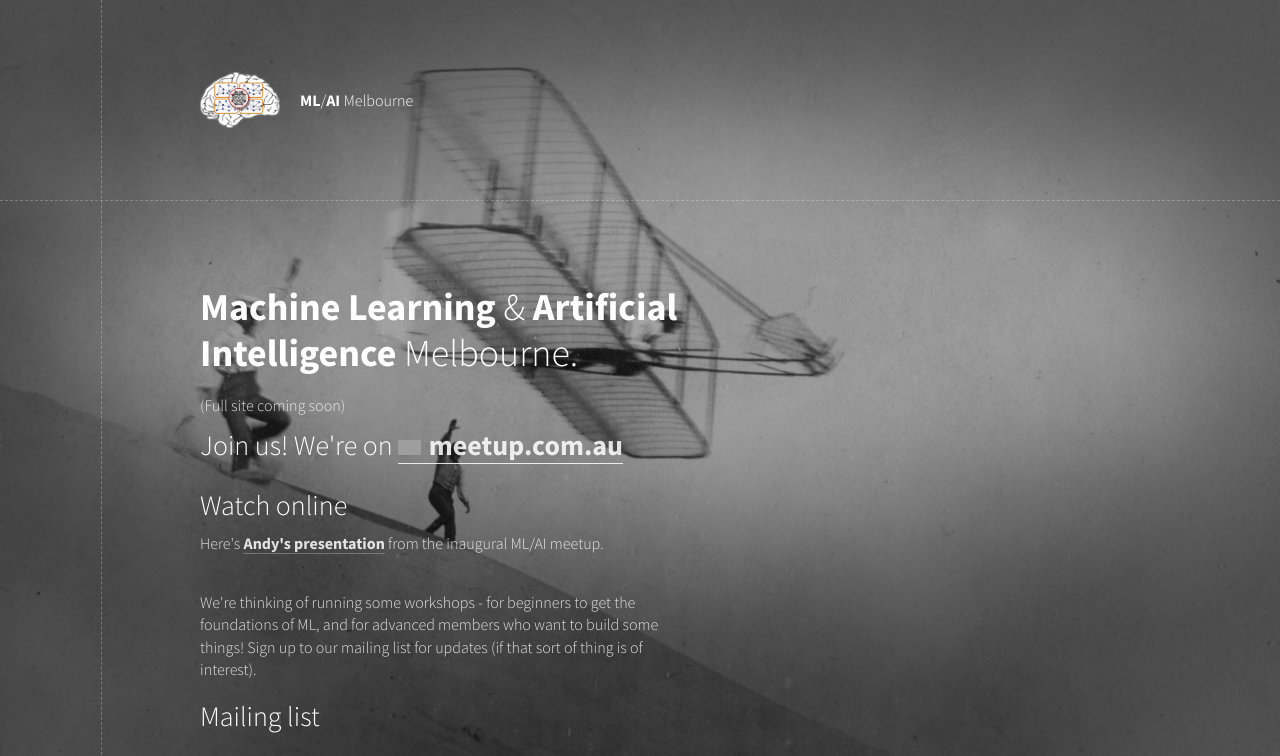
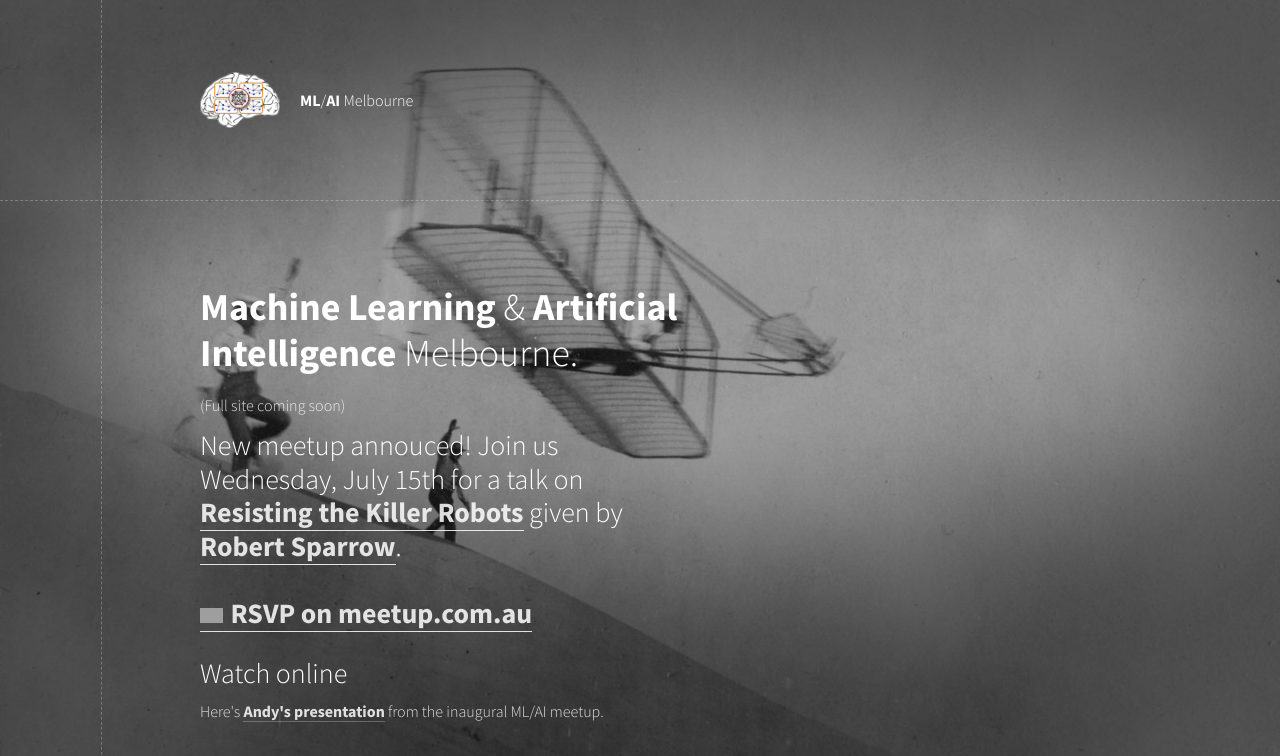
Before and after one commit to andykitchen/mlai, a plain HTML site: page index.html in a window 1280 px wide. Shown: the top 756 px of the page. Drawn offline with nearby package versions, Linux system fonts and the light colour scheme; grey boxes are pictures that could not be loaded; a script that the page names is missing.

Commit message:
Update index with new meetup info

```diff
--- a/index.html
+++ b/index.html
@@ -51,10 +51,11 @@
                         <br>&nbsp;
                         <br>
                         <h2>
-                            Join us! We're on
-                            <a href="http://www.meetup.com/Machine-Learning-AI-Meetup/" target="_blank">
+                            New meetup annouced! Join us Wednesday, July 15th for a talk on  <a href="http://www.meetup.com/Machine-Learning-AI-Meetup/events/223505006/" target="_blank"><strong>Resisting the Killer Robots</strong></a> given by <a href="http://profiles.arts.monash.edu.au/rob-sparrow/" target="_blank">Robert Sparrow</a>.
+                            <br>&nbsp;<br>
+                            <a href="http://www.meetup.com/Machine-Learning-AI-Meetup/events/223505006/" target="_blank">
                                 <img src="http://img2.meetupstatic.com/img/8308650022681532654/header/logo-2x.png" width="23" height="15" style="display:inline-block; padding-right: 2px;" title="Meetup" />
-                                meetup.com.au
+                                RSVP on meetup.com.au
                             </a>
                         </h2>
                         <br>
```
